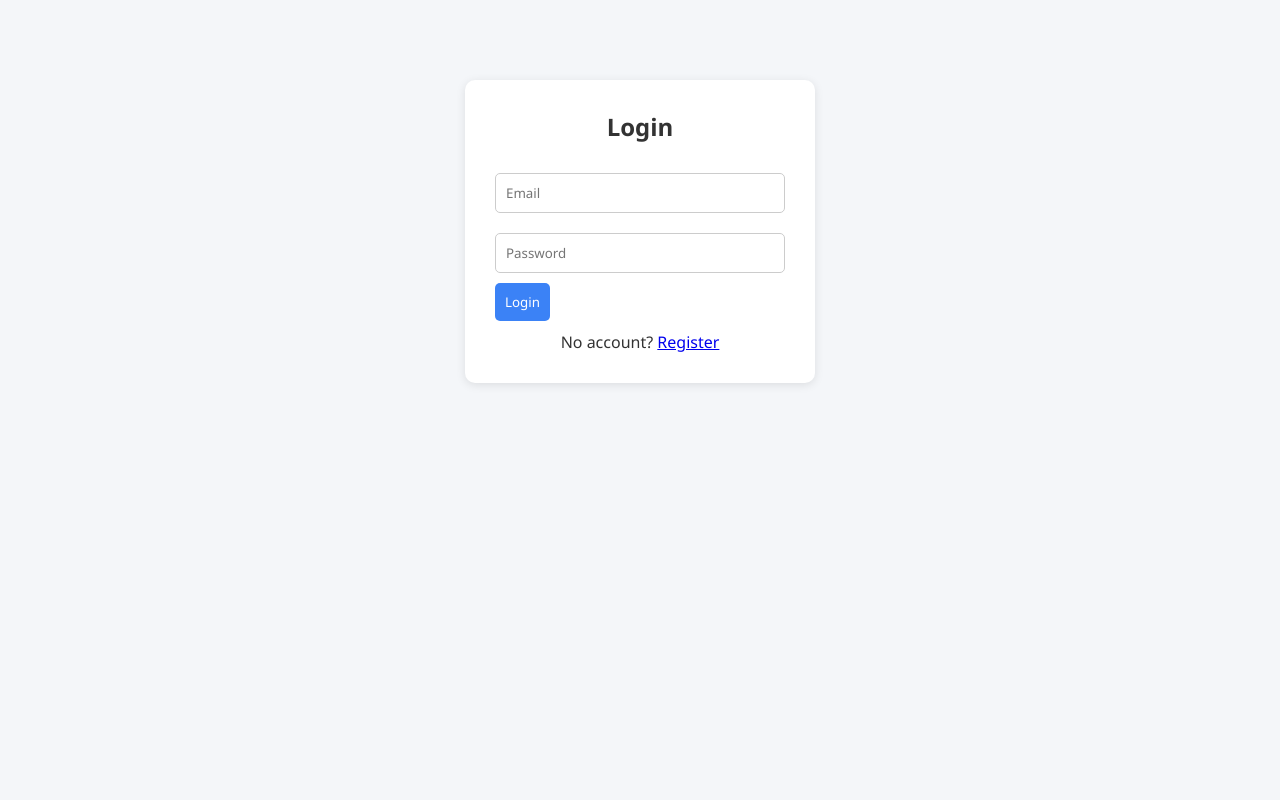
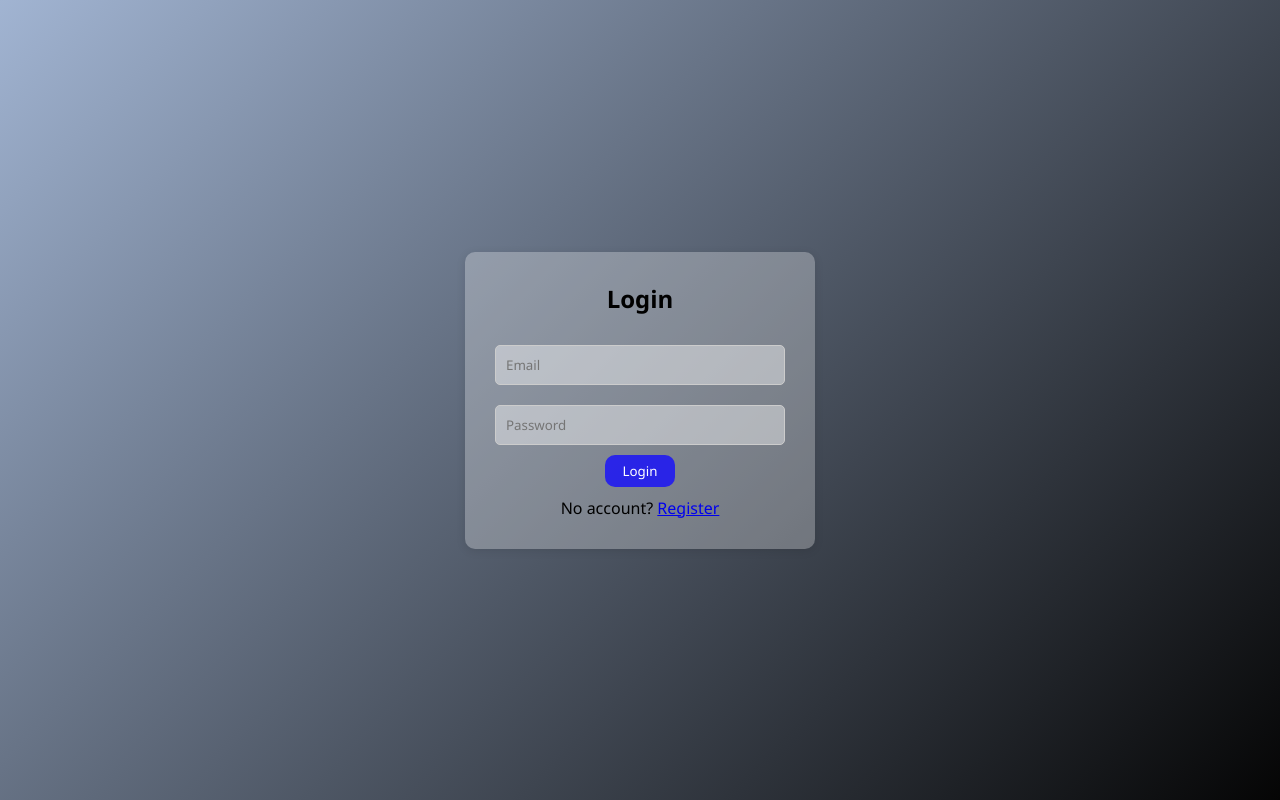
Before and after one commit to ranaankit2045-tsk/civic-issue-reporting, a website: page public/login.html in a window 1280 px wide. Drawn offline with Linux system fonts and the light colour scheme.

Commit message:
Update styles.css

```diff
--- a/public/styles.css
+++ b/public/styles.css
@@ -6,9 +6,22 @@
   font-family: 'Segoe UI', sans-serif;
 }
 
+/* COMMON */
 body {
-  background: #f4f6f9;
-  color: #333;
+  min-height: 100vh;
+  background: linear-gradient(135deg, #a1b4d2, #050505);
+}
+
+/* LOGIN / REGISTER PAGE */
+.auth-page {
+  display: flex;
+  justify-content: center;
+  align-items: center;
+}
+
+/* DASHBOARD / ADMIN PAGE */
+.dashboard-page {
+  display: block;
 }
 
 /* LAYOUT */
@@ -18,7 +31,7 @@ body {
 
 /* SIDEBAR */
 .sidebar {
-  width: 220px;
+  width: 200px;
   height: 100vh;
   background: #1e293b;
   color: white;
@@ -65,9 +78,10 @@ body {
 }
 
 .card {
-  background: white;
+  background: rgba(255, 255, 255, 0.265);
   color: #333;
   flex: 1;
+  margin-bottom: 10px;
   padding: 20px;
   border-radius: 10px;
   font-weight: bold;
@@ -92,7 +106,7 @@ body {
   width: 350px;
   margin: 80px auto;
   padding: 30px;
-  background: white;
+  background: rgba(255, 255, 255, 0.276);
   border-radius: 10px;
   box-shadow: 0 2px 10px rgba(0,0,0,0.1);
 }
@@ -103,6 +117,7 @@ body {
 }
 
 input, textarea {
+  background-color: rgba(255, 255, 255, 0.413);
   width: 100%;
   padding: 10px;
   margin: 10px 0;
@@ -112,14 +127,18 @@ input, textarea {
 
 /* BUTTON */
 button {
-  padding: 10px;
+  width: 70px;
+  margin-left:110px;
+  padding: 7px;
   border: none;
-  border-radius: 5px;
-  background: #3b82f6;
+  border-radius: 10px;
+  background: #1810fbd2;
   color: white;
   cursor: pointer;
+
 }
 
 button:hover {
-  opacity: 0.9;
+
+  opacity: 0.8;
 }
```
